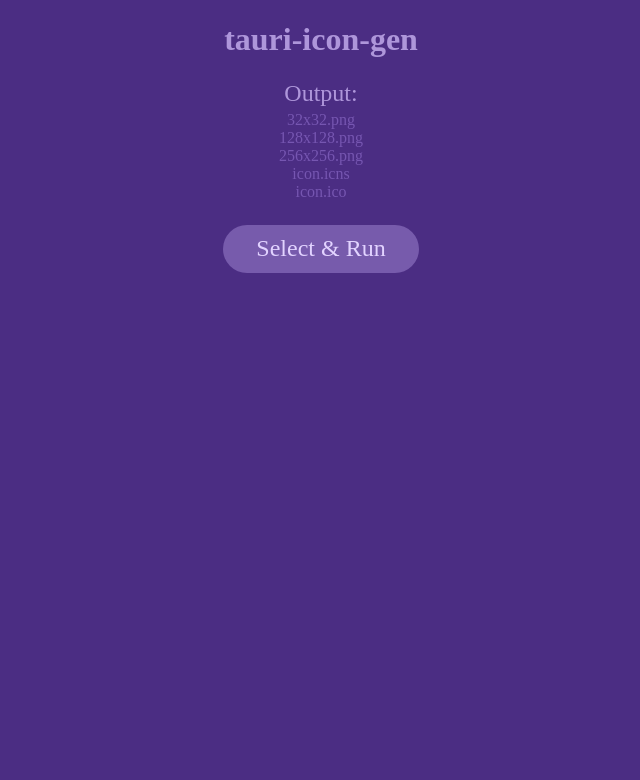
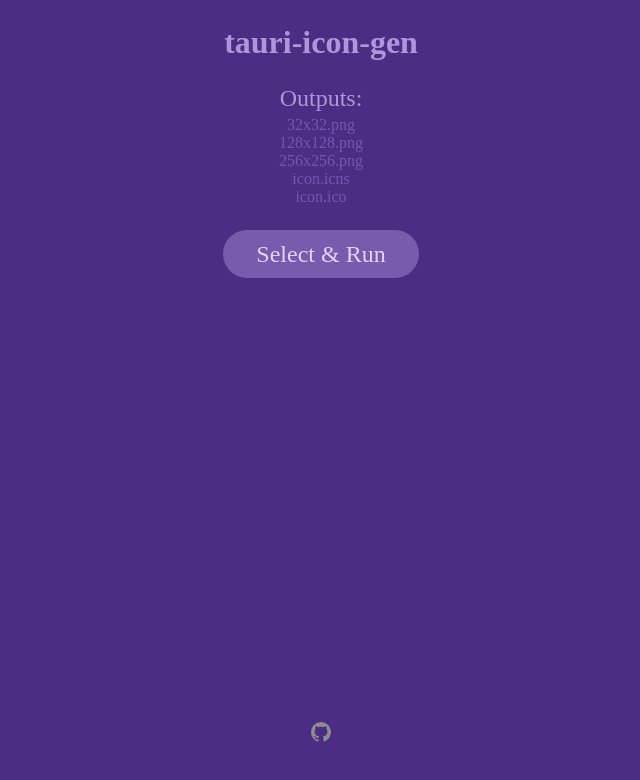
Before and after one commit to freya-lindberg/tauri-icon-gen, a plain HTML site: page index.html in a window 1280 px wide. Shown: the whole page, without its empty margins (319-959 px from the left). Drawn offline with Linux system fonts and the light colour scheme.

Commit message:
Update index.html, index.css and index.js (UI has been completed.).

```diff
--- a/index.css
+++ b/index.css
@@ -8,6 +8,7 @@
 .container {
     display: flex;
     flex-direction: column;
+    gap: 24px;
     align-items: center;
     justify-content: start;
     text-align: center;
@@ -18,11 +19,25 @@
     display: none;
 }
 
+a.url {
+    width: 32px;
+    height: 32px;
+    display: block;
+    color: rgb(141, 141, 141);
+    transition: all 0.5s;
+}
+
+a.url:hover {
+    color: rgb(94, 94, 94);
+}
+
 h1, button, p {
     font-family: serif;
 }
 
 h1 {
+    padding: 0;
+    margin: 0;
     color: rgb(174, 150, 218);
 }
 
@@ -57,3 +72,17 @@
 button:hover {
     background-color: rgb(96, 60, 163);
 }
+
+header {
+    margin-top: 24px;
+}
+
+footer {
+    display: flex;
+    flex-direction: column;
+    justify-content: center;
+    align-items: center;
+    gap: 24px;
+    position: absolute;
+    bottom: 48px;
+}
--- a/index.html
+++ b/index.html
@@ -8,18 +8,29 @@
     </head>
     <body>
         <div class="container">
+            <header>
                 <h1>tauri-icon-gen</h1>
+            </header>
+            <section>
                 <input type="file" id="upload" accept="image/*" />
                 <span>
-                <p class="title">Output:</p>
+                    <p class="title">Outputs:</p>
                     <p>32x32.png</p>
                     <p>128x128.png</p>
                     <p>256x256.png</p>
                     <p>icon.icns</p>
                     <p>icon.ico</p>
                 </span>
+            </section>
+            <section>
                 <button id="run">Select & Run</button>
                 <div class="output"></div>
+            </section>
+            <footer>
+                <a class="url" href="https://github.com/freya-lindberg/tauri-icon-gen" target="_blank">
+                    <svg xmlns="http://www.w3.org/2000/svg" id="svgGithub" width="24" height="24" viewBox="0 0 24 24"><path fill="currentColor" d="M12 2A10 10 0 0 0 2 12c0 4.42 2.87 8.17 6.84 9.5c.5.08.66-.23.66-.5v-1.69c-2.77.6-3.36-1.34-3.36-1.34c-.46-1.16-1.11-1.47-1.11-1.47c-.91-.62.07-.6.07-.6c1 .07 1.53 1.03 1.53 1.03c.87 1.52 2.34 1.07 2.91.83c.09-.65.35-1.09.63-1.34c-2.22-.25-4.55-1.11-4.55-4.92c0-1.11.38-2 1.03-2.71c-.1-.25-.45-1.29.1-2.64c0 0 .84-.27 2.75 1.02c.79-.22 1.65-.33 2.5-.33s1.71.11 2.5.33c1.91-1.29 2.75-1.02 2.75-1.02c.55 1.35.2 2.39.1 2.64c.65.71 1.03 1.6 1.03 2.71c0 3.82-2.34 4.66-4.57 4.91c.36.31.69.92.69 1.85V21c0 .27.16.59.67.5C19.14 20.16 22 16.42 22 12A10 10 0 0 0 12 2"/></svg>
+                </a>
+            </footer>
         </div>
         <script src="index.js"></script>
     </body>
```
Also changed, not shown: README.md. Lines whose indentation alone changed are shown as unchanged.
